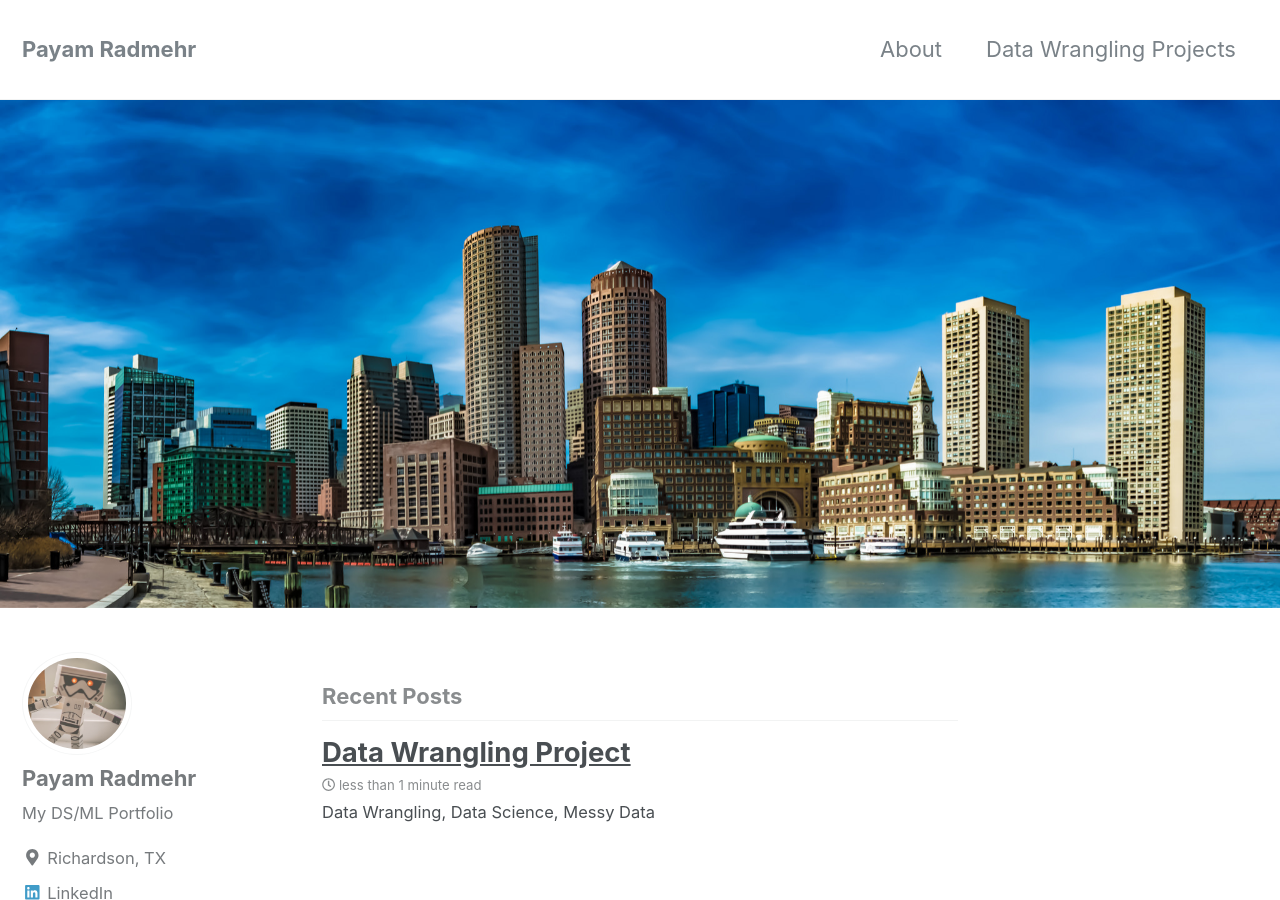
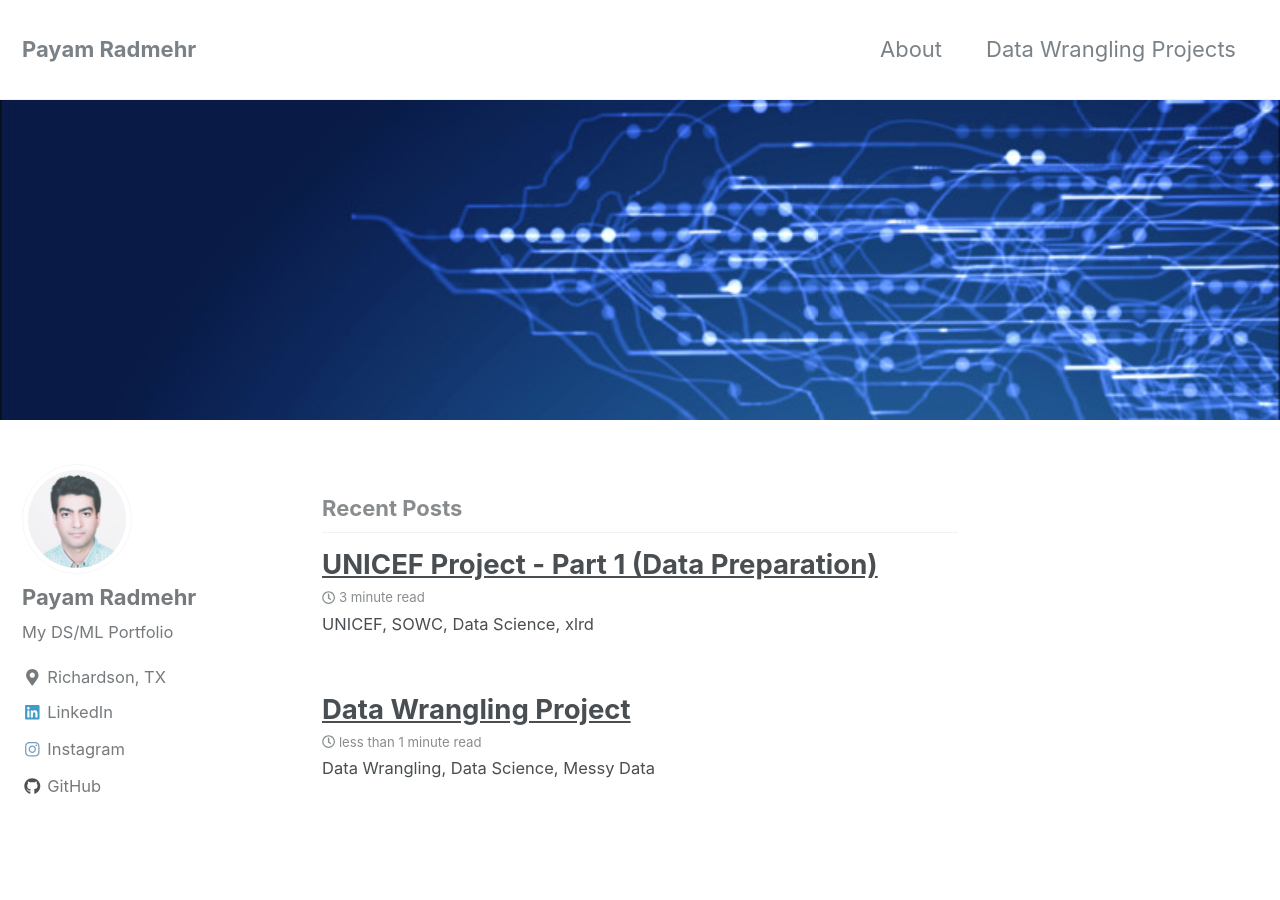
Before and after one commit to pradmehr/pradmehr.github.io, a Jekyll site: the page built from index.html, in a window 1280 px wide and 900 px high. Built offline with Jekyll 4.4.1, drawn with Linux system fonts in a browser that asks for light colours; nearby versions of some CDN libraries; the list of posts is cut into pages by our own code; some of the changed lines change nothing that is shown.

Commit message:
unicef part1- test

````diff
--- a/_config.yml
+++ b/_config.yml
@@ -85,7 +85,7 @@
 # Site Author
 author:
   name             : "Payam Radmehr"
-  avatar           : "/images/bio-pic-2.jpg" # path of avatar image, e.g. "/assets/images/bio-photo.jpg"
+  avatar           : "/images/Pic1.jpg" # path of avatar image, e.g. "/assets/images/bio-photo.jpg"
   bio              : "My DS/ML Portfolio"
   location         : "Richardson, TX"
   email            :
--- a/_pages/machinelearning.md
+++ b/_pages/Projects.md
@@ -1,7 +1,7 @@
 ---
 layout: posts
-permalink: /data-wrangling/
-title: "Data Wrangling projects"
+permalink: /Projects/
+title: "Projects"
 author_profile: true
 header:
   image: "/images/fort point.png"
--- /dev/null
+++ b/_posts/2020-05-18-UNICEF_part1.md
@@ -0,0 +1,440 @@
+---
+title: "UNICEF Project - Part 1 (Data Preparation)"
+date: 2020-05-18
+permalink: /Projects/
+tags: [UNICEF, SOWC, Data Science, xlrd]
+header:
+  image: "/images/perceptron/unicef.jpg"
+excerpt: "UNICEF, SOWC, Data Science, xlrd"
+mathjax: "true"
+---
+
+# Key Indicators of World's Childeren - Part - 1
+
+***
+
+We are going to go through a dataset from [UNICEF](https://www.unicef.org/). It includes different indicators for different countries around the world. This dataset is a collection of different indicators which contains 13 sheets. Each sheet has a different type of indicators such as *Education, Health, Nutrition, etc*.
+
+**Objectives:**
+After reading this post you should take away the following objectives:
+- Importing an Excel file format containing different sheets.
+- Cleaning the dataset
+- Joining different dataframes
+- Applying K-means Clustering as an unspervised leaarning method to deal with missing values
+- Feature Selection
+- Using ordered logistic regression to compute odds ratio as a sanity check for selected features
+
+Since you can become bored working with this dataset, I chunk it to smaller parts. So, let's dive into the first part :)
+
+## Importing Libraries
+
+First, we should load packages and libraries to our work space. `xlrd` is a package for importing excel files. Most of the remainings are from sklearn with which you should highly likely be familiar.
+
+
+```python
+import xlrd
+import pandas as pd
+import numpy as np
+from sklearn.cluster import KMeans
+import matplotlib.pyplot as plt
+from sklearn.decomposition import PCA
+from sklearn.model_selection import GridSearchCV
+from sklearn.ensemble import ExtraTreesClassifier
+from sklearn.linear_model import LogisticRegression
+from sklearn.feature_selection import RFE
+from sklearn.preprocessing import StandardScaler
+from sklearn.linear_model import RidgeClassifier
+import restcountries_py.restcountry as rc
+from sklearn.svm import SVC
+```
+
+## Importing the Dataset
+
+OK, let's import the dataset which is in the `xlsx` file format. We call it `sowc` which stands for *The State of World's Children*.
+
+
+```python
+sowc = xlrd.open_workbook('UNICEF.xlsx')
+```
+
+As previously mentioned, it contains different sheets. To see their names, we can use tho following snippet:
+
+
+```python
+[sheet.name for sheet in sowc.sheets()]
+```
+
+
+
+
+    ['Basic Indicators',
+     'Nutrition',
+     'Health',
+     'HIV-AIDS',
+     'Education',
+     'Demographic Indicators',
+     'Women',
+     'Child Protection',
+     'Adolescents',
+     'Disparities by Residence',
+     'Disparities by Household Wealth',
+     'Early Childhood Development',
+     'Economic Indicators']
+
+
+
+Now, let's read values from these excel sheets and convert them into different dataframes. At the end, we must join all these dataframes into a single, consolidated dataframe. To do so, we have to iterate over rows to read values at each row and keep the values in a list. Then, we can create a dictionary by assigning each item in the list to a specific column. When should we stop the iteration? The trick here is that in all 13 sheets `Zimbabwe` is the last country in the list! If it is not clear enough, see the following codes.
+
+## Sheet 1
+
+
+```python
+sheet1 = sowc.sheet_by_name('Basic Indicators')
+```
+
+
+```python
+BasicInd = {}
+for i in range(6, sheet1.nrows):
+
+    val = sheet1.row_values(i)
+
+    country = val[1]
+
+    BasicInd[country] = {
+        'Under_5_mortality_rank':val[2],
+        'Under_5_mortality_rate_1990': val[3],
+        'Under_5_mortality_rate_2016': val[4],
+        'Under_5_mortality_rate_male': val[5],
+        'Under_5_mortality_rate_female': val[6],
+        'Under_1_mortality_rate_1990': val[7],
+        'Under_1_mortality_rate_2016': val[8],
+        'Neonatal_mortality_rate_2016': val[9],
+        'Total_population_(thousands)_2016': val[10],
+        'Annual_number_of_births_(thousands)_2016': val[11],
+        'Annual_number_of_under_5_deaths_(thousands)_2016': val[12],
+        'Life_expectancy_at_birth_(years)_2016': val[13],
+        'Total_adult_literacy_rate%_2011_2016': val[14],
+        'Primary_school_net_enrolment_ratio_2011_2016': val[16],
+    }
+
+    if country == 'Zimbabwe':
+        break
+```
+
+At this point, we create a dataframe from the dictionary created in the above section.
+
+
+```python
+BasicInd = pd.DataFrame(BasicInd).T
+```
+
+
+```python
+BasicInd.reset_index(level=0, inplace=True)
+```
+
+
+```python
+NumColumns = BasicInd.columns.drop('index')
+BasicInd[NumColumns] = BasicInd[NumColumns].apply(pd.to_numeric, errors='coerce')
+```
+
+
+```python
+BasicInd['Under_5_mortality_diff_1990_2016'] = BasicInd['Under_5_mortality_rate_2016'] -BasicInd['Under_5_mortality_rate_1990']
+BasicInd['Under_1_mortality_diff_1990_2016'] = BasicInd['Under_1_mortality_rate_2016'] -BasicInd['Under_1_mortality_rate_1990']
+```
+
+
+```python
+BasicInd.drop(columns=['Under_1_mortality_rate_1990', 'Under_5_mortality_rate_1990', 'Under_1_mortality_rate_2016',
+                      'Under_5_mortality_rate_2016', 'Under_5_mortality_rate_male',
+                       'Under_5_mortality_rate_female'], axis=1, inplace=True)
+```
+
+
+```python
+BasicInd.describe()
+```
+
+
+
+
+<div>
+<style scoped>
+    .dataframe tbody tr th:only-of-type {
+        vertical-align: middle;
+    }
+
+    .dataframe tbody tr th {
+        vertical-align: top;
+    }
+
+    .dataframe thead th {
+        text-align: right;
+    }
+</style>
+<table border="1" class="dataframe">
+  <thead>
+    <tr style="text-align: right;">
+      <th></th>
+      <th>Under_5_mortality_rank</th>
+      <th>Neonatal_mortality_rate_2016</th>
+      <th>Total_population_(thousands)_2016</th>
+      <th>Annual_number_of_births_(thousands)_2016</th>
+      <th>Annual_number_of_under_5_deaths_(thousands)_2016</th>
+      <th>Life_expectancy_at_birth_(years)_2016</th>
+      <th>Total_adult_literacy_rate%_2011_2016</th>
+      <th>Primary_school_net_enrolment_ratio_2011_2016</th>
+      <th>Under_5_mortality_diff_1990_2016</th>
+      <th>Under_1_mortality_diff_1990_2016</th>
+    </tr>
+  </thead>
+  <tbody>
+    <tr>
+      <td>count</td>
+      <td>195.000000</td>
+      <td>195.000000</td>
+      <td>2.020000e+02</td>
+      <td>184.00000</td>
+      <td>195.000000</td>
+      <td>184.000000</td>
+      <td>145.000000</td>
+      <td>181.000000</td>
+      <td>195.000000</td>
+      <td>195.000000</td>
+    </tr>
+    <tr>
+      <td>mean</td>
+      <td>95.871795</td>
+      <td>13.328205</td>
+      <td>3.676863e+04</td>
+      <td>763.37919</td>
+      <td>28.907692</td>
+      <td>71.614109</td>
+      <td>80.243046</td>
+      <td>89.125296</td>
+      <td>-41.702564</td>
+      <td>-26.323077</td>
+    </tr>
+    <tr>
+      <td>std</td>
+      <td>54.662780</td>
+      <td>10.870606</td>
+      <td>1.402573e+05</td>
+      <td>2392.39872</td>
+      <td>102.653565</td>
+      <td>7.784424</td>
+      <td>21.659742</td>
+      <td>12.389407</td>
+      <td>44.653578</td>
+      <td>24.380642</td>
+    </tr>
+    <tr>
+      <td>min</td>
+      <td>1.000000</td>
+      <td>1.000000</td>
+      <td>8.010000e-01</td>
+      <td>1.56100</td>
+      <td>0.000000</td>
+      <td>51.835000</td>
+      <td>15.456700</td>
+      <td>30.938330</td>
+      <td>-238.000000</td>
+      <td>-121.000000</td>
+    </tr>
+    <tr>
+      <td>25%</td>
+      <td>49.000000</td>
+      <td>4.000000</td>
+      <td>1.320106e+03</td>
+      <td>47.21075</td>
+      <td>0.000000</td>
+      <td>66.440000</td>
+      <td>69.425390</td>
+      <td>86.854780</td>
+      <td>-62.000000</td>
+      <td>-38.500000</td>
+    </tr>
+    <tr>
+      <td>50%</td>
+      <td>98.000000</td>
+      <td>10.000000</td>
+      <td>7.501282e+03</td>
+      <td>164.27200</td>
+      <td>2.000000</td>
+      <td>73.335000</td>
+      <td>91.181360</td>
+      <td>93.313070</td>
+      <td>-24.000000</td>
+      <td>-19.000000</td>
+    </tr>
+    <tr>
+      <td>75%</td>
+      <td>142.000000</td>
+      <td>21.500000</td>
+      <td>2.525010e+04</td>
+      <td>632.96350</td>
+      <td>18.000000</td>
+      <td>77.050750</td>
+      <td>97.128750</td>
+      <td>96.419100</td>
+      <td>-9.000000</td>
+      <td>-8.000000</td>
+    </tr>
+    <tr>
+      <td>max</td>
+      <td>192.000000</td>
+      <td>46.000000</td>
+      <td>1.403500e+06</td>
+      <td>25243.76900</td>
+      <td>1081.000000</td>
+      <td>83.764000</td>
+      <td>100.000000</td>
+      <td>99.950010</td>
+      <td>17.000000</td>
+      <td>17.000000</td>
+    </tr>
+  </tbody>
+</table>
+</div>
+
+
+
+
+```python
+BasicInd.isnull().sum()
+```
+
+
+
+
+    index                                                0
+    Under_5_mortality_rank                               7
+    Neonatal_mortality_rate_2016                         7
+    Total_population_(thousands)_2016                    0
+    Annual_number_of_births_(thousands)_2016            18
+    Annual_number_of_under_5_deaths_(thousands)_2016     7
+    Life_expectancy_at_birth_(years)_2016               18
+    Total_adult_literacy_rate%_2011_2016                57
+    Primary_school_net_enrolment_ratio_2011_2016        21
+    Under_5_mortality_diff_1990_2016                     7
+    Under_1_mortality_diff_1990_2016                     7
+    dtype: int64
+
+
+
+
+```python
+BasicInd.head()
+```
+
+
+
+
+<div>
+<style scoped>
+    .dataframe tbody tr th:only-of-type {
+        vertical-align: middle;
+    }
+
+    .dataframe tbody tr th {
+        vertical-align: top;
+    }
+
+    .dataframe thead th {
+        text-align: right;
+    }
+</style>
+<table border="1" class="dataframe">
+  <thead>
+    <tr style="text-align: right;">
+      <th></th>
+      <th>index</th>
+      <th>Under_5_mortality_rank</th>
+      <th>Neonatal_mortality_rate_2016</th>
+      <th>Total_population_(thousands)_2016</th>
+      <th>Annual_number_of_births_(thousands)_2016</th>
+      <th>Annual_number_of_under_5_deaths_(thousands)_2016</th>
+      <th>Life_expectancy_at_birth_(years)_2016</th>
+      <th>Total_adult_literacy_rate%_2011_2016</th>
+      <th>Primary_school_net_enrolment_ratio_2011_2016</th>
+      <th>Under_5_mortality_diff_1990_2016</th>
+      <th>Under_1_mortality_diff_1990_2016</th>
+    </tr>
+  </thead>
+  <tbody>
+    <tr>
+      <td>0</td>
+      <td>Afghanistan</td>
+      <td>25.0</td>
+      <td>40.0</td>
+      <td>34656.032</td>
+      <td>1142.962</td>
+      <td>80.0</td>
+      <td>63.673</td>
+      <td>31.74112</td>
+      <td>NaN</td>
+      <td>-107.0</td>
+      <td>-67.0</td>
+    </tr>
+    <tr>
+      <td>1</td>
+      <td>Albania</td>
+      <td>114.0</td>
+      <td>6.0</td>
+      <td>2926.348</td>
+      <td>34.750</td>
+      <td>0.0</td>
+      <td>78.345</td>
+      <td>97.24697</td>
+      <td>95.51731</td>
+      <td>-26.0</td>
+      <td>-23.0</td>
+    </tr>
+    <tr>
+      <td>2</td>
+      <td>Algeria</td>
+      <td>78.0</td>
+      <td>16.0</td>
+      <td>40606.052</td>
+      <td>949.277</td>
+      <td>24.0</td>
+      <td>76.078</td>
+      <td>75.13605</td>
+      <td>97.06215</td>
+      <td>-24.0</td>
+      <td>-19.0</td>
+    </tr>
+    <tr>
+      <td>3</td>
+      <td>Andorra</td>
+      <td>179.0</td>
+      <td>1.0</td>
+      <td>77.281</td>
+      <td>NaN</td>
+      <td>0.0</td>
+      <td>NaN</td>
+      <td>100.00000</td>
+      <td>NaN</td>
+      <td>-6.0</td>
+      <td>-5.0</td>
+    </tr>
+    <tr>
+      <td>4</td>
+      <td>Angola</td>
+      <td>17.0</td>
+      <td>29.0</td>
+      <td>28813.463</td>
+      <td>1180.970</td>
+      <td>96.0</td>
+      <td>61.547</td>
+      <td>66.03011</td>
+      <td>84.01231</td>
+      <td>-138.0</td>
+      <td>-76.0</td>
+    </tr>
+  </tbody>
+</table>
+</div>
--- a/index.html
+++ b/index.html
@@ -2,5 +2,5 @@
 layout: home
 author_profile: true
 header:
-  image: "/images/waterfront.jpg"
+  image: "/images/background.jpg"
 ---
````
Also changed, not shown: images/unicef.jpg (added), minimal-mistakes-jekyll.gemspec.
